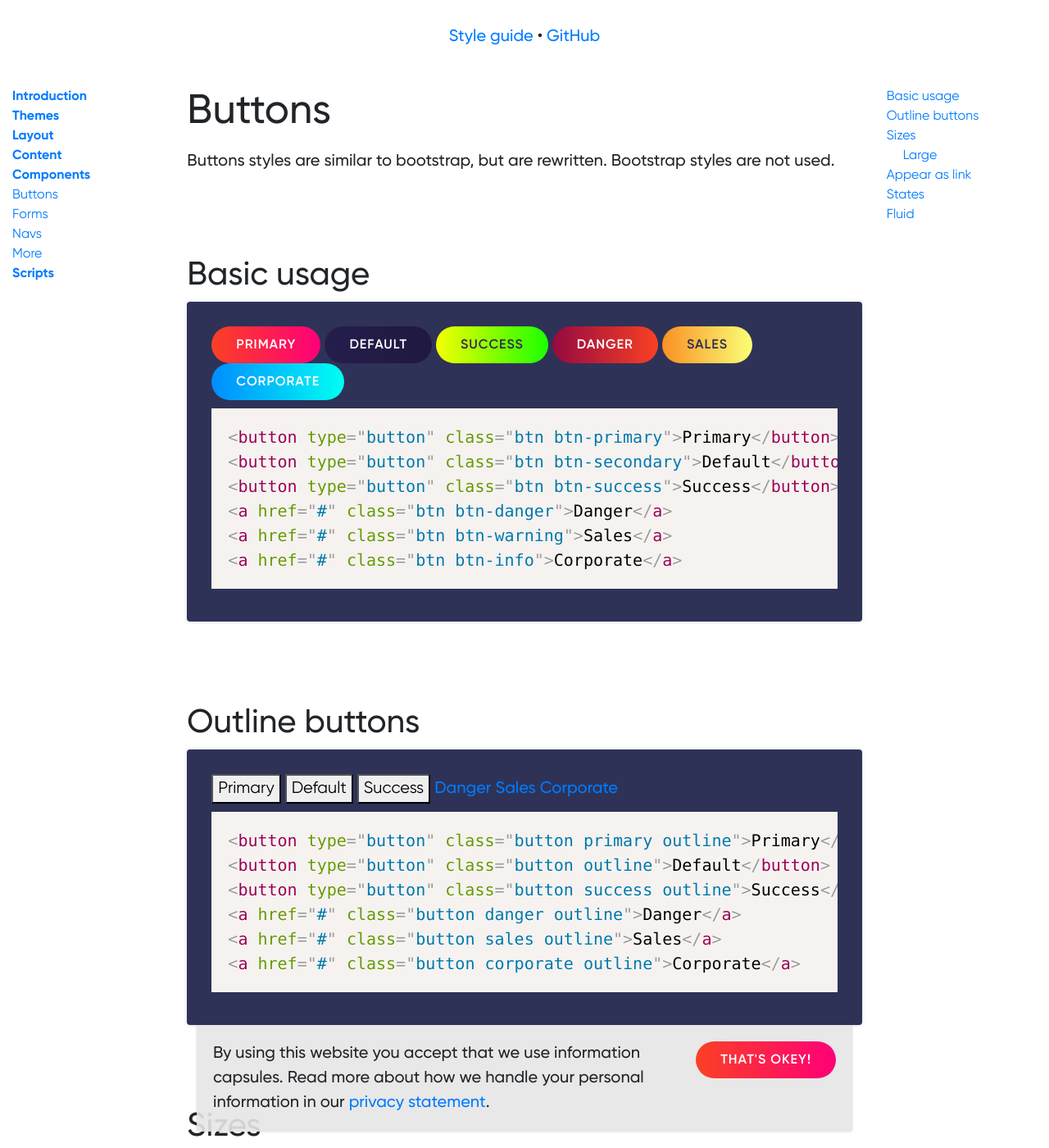
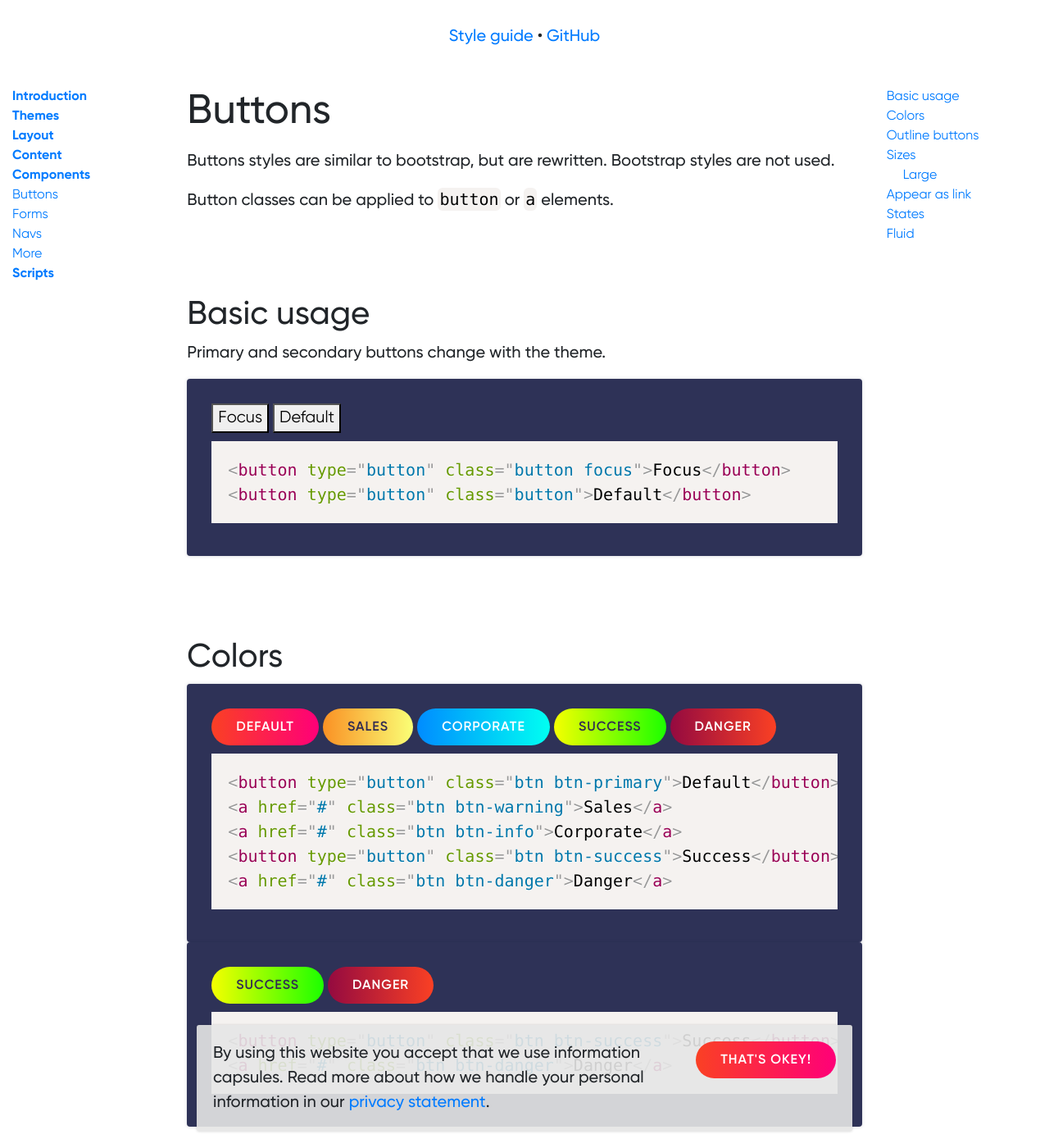
Before and after one commit to vecora/ds-vecora, a Jekyll site: the page built from docs/components/buttons.md, in a window 1280 px wide and 1400 px high. Shown: the whole window at 82% size. Built offline with Jekyll 4.4.1, drawn with Linux system fonts in a browser that asks for light colours; some web fonts are replaced.

Commit message:
reworking logic

```diff
--- a/docs/components/buttons.md
+++ b/docs/components/buttons.md
@@ -6,16 +6,32 @@ description:
 
 Buttons styles are similar to bootstrap, but are rewritten. Bootstrap styles are not used.
 
+Button classes can be applied to `button` or `a` elements.
 
 ## Basic usage
 
+Primary and secondary buttons change with the theme.
+
 {% capture example %}
-<button type="button" class="btn btn-primary">Primary</button>
-<button type="button" class="btn btn-secondary">Default</button>
+<button type="button" class="button focus">Focus</button>
+<button type="button" class="button">Default</button>
+{% endcapture %}
+{% include example.html content=example %}
+
+## Colors
+
+{% capture example %}
+<button type="button" class="btn btn-primary">Default</button>
+<a href="#" class="btn btn-warning">Sales</a>
+<a href="#" class="btn btn-info">Corporate</a>
 <button type="button" class="btn btn-success">Success</button>
 <a href="#" class="btn btn-danger">Danger</a>
-<a href="#" class="btn btn-warning">Sales</a>
-<a href="#" class="btn btn-info">Corporate</a>
+{% endcapture %}
+{% include example.html content=example %}
+
+{% capture example %}
+<button type="button" class="btn btn-success">Success</button>
+<a href="#" class="btn btn-danger">Danger</a>
 {% endcapture %}
 {% include example.html content=example %}
 
```
